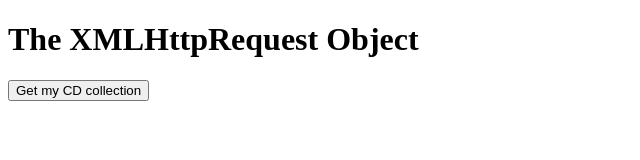
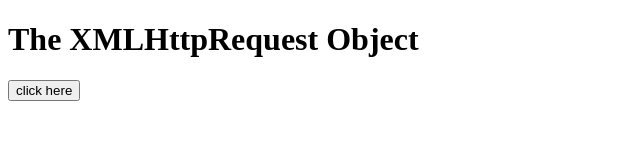
Before and after one commit to sanjaayanand/cat2-test, a plain HTML site: page dom.html in a window 1280 px wide. Shown: the whole page, without its empty margins (0-640 px from the left). Drawn offline with Linux system fonts and the light colour scheme.

Commit message:
Update dom.html

```diff
--- a/dom.html
+++ b/dom.html
@@ -13,7 +13,7 @@ th,td {
 
 <h1>The XMLHttpRequest Object</h1>
 
-<button type="button" onclick="loadDoc()">Get my CD collection</button>
+<button type="button" onclick="loadDoc()">click here</button>
 <br><br>
 <table id="show"></table>
 
```
